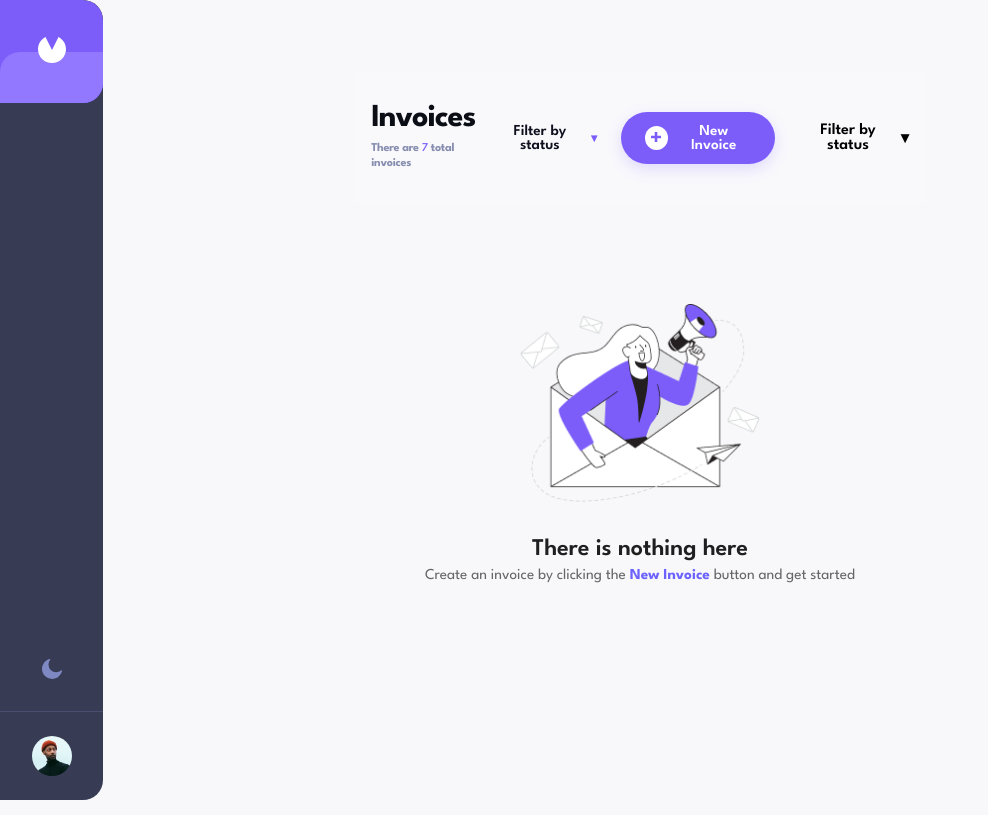
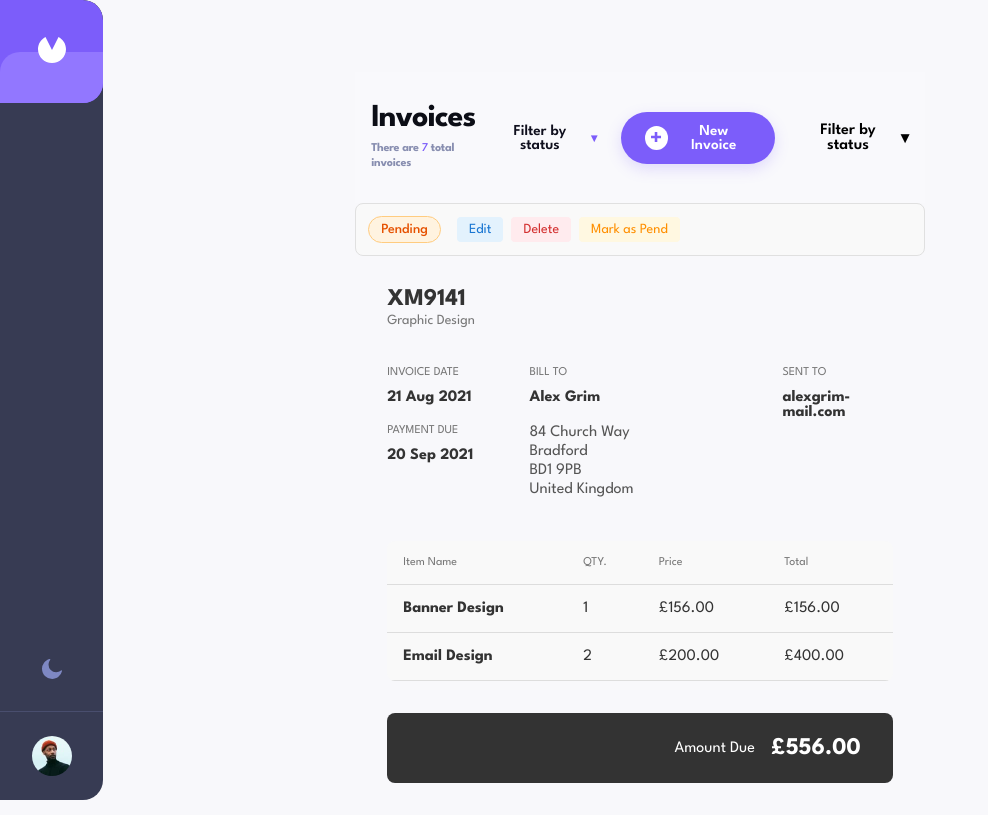
Before and after one commit to samuelBright09/Invoice-app, an Angular app: page / in a window 1280 px wide. Shown: the whole page, without its empty margins (0-988 px from the left). Built offline with nearby package versions, Linux system fonts and the light colour scheme.

Commit message:
Add status header to invoice details page

```diff
--- a/src/app/app.component.html
+++ b/src/app/app.component.html
@@ -5,8 +5,8 @@
   <app-header-component />
   <div class="invoice-main-container">
     <!-- <app-invoice-card /> -->
-     <!-- <app-view-invoice-component /> -->
-    <app-empty-invoice />
+     <app-view-invoice-component />
+    <!-- <app-empty-invoice /> -->
   </div>
 </div>
 <router-outlet />
--- a/src/app/app.component.ts
+++ b/src/app/app.component.ts
@@ -2,15 +2,15 @@ import { Component } from '@angular/core';
 import { RouterOutlet } from '@angular/router';
 import { SidebarComponent } from "./components/sidebar/sidebar.component";
 import { HeaderComponentComponent } from './components/header-component/header-component.component';
-import { EmptyInvoiceComponent } from "./components/empty-invoice/empty-invoice.component";
+// import { EmptyInvoiceComponent } from "./components/empty-invoice/empty-invoice.component";
 // import { DeleteModalComponentComponent } from "./components/delete-modal-component/delete-modal-component.component";
 // import { InvoiceCardComponent } from './components/invoice-card/invoice-card.component';
-// import { ViewInvoiceComponentComponent } from "./components/view-invoice-component/view-invoice-component.component";
+import { ViewInvoiceComponentComponent } from "./components/view-invoice-component/view-invoice-component.component";
 // import { NewInvoiceFormComponent } from "./components/new-invoice-form/new-invoice-form.component";
 
 @Component({
   selector: 'app-root',
-  imports: [RouterOutlet, SidebarComponent, HeaderComponentComponent, EmptyInvoiceComponent],
+  imports: [RouterOutlet, SidebarComponent, HeaderComponentComponent, ViewInvoiceComponentComponent],
   templateUrl: './app.component.html',
   styleUrl: './app.component.scss'
 })
--- a/src/app/components/view-invoice-component/view-invoice-component.component.html
+++ b/src/app/components/view-invoice-component/view-invoice-component.component.html
@@ -1,3 +1,13 @@
+
+<div class="status-container">
+  <div class="status-badge pending">Pending</div>
+  <div class="status-actions">
+    <button class="action-btn edit">Edit</button>
+    <button class="action-btn delete">Delete</button>
+    <button class="action-btn mark-pending">Mark as Pend</button>
+  </div>
+</div>
+
 <div class="invoice-container">
   <div class="invoice-header">
     <div>
--- a/src/app/components/view-invoice-component/view-invoice-component.component.scss
+++ b/src/app/components/view-invoice-component/view-invoice-component.component.scss
@@ -1,3 +1,63 @@
+.status-container {
+  display: flex;
+  align-items: center;
+  gap: 16px;
+  padding: 12px;
+  border: 1px solid #e0e0e0;
+  border-radius: 8px;
+  width: 100%;
+  background-color: #f9f9f9;
+
+  .status-badge {
+    padding: 6px 12px;
+    border-radius: 20px;
+    font-size: 14px;
+    font-weight: 500;
+
+    &.pending {
+      background-color: #fff3e0;
+      color: #e65100;
+      border: 1px solid #ffcc80;
+    }
+  }
+
+  .status-actions {
+    display: flex;
+    gap: 8px;
+
+    .action-btn {
+      padding: 6px 12px;
+      border: none;
+      border-radius: 4px;
+      font-size: 14px;
+      cursor: pointer;
+      transition: background-color 0.2s;
+
+      &:hover {
+        opacity: 0.9;
+      }
+
+      &.edit {
+        background-color: #e3f2fd;
+        color: #1976d2;
+      }
+
+      &.delete {
+        background-color: #ffebee;
+        color: #d32f2f;
+      }
+
+      &.mark-pending {
+        background-color: #fff8e1;
+        color: #ff8f00;
+      }
+    }
+  }
+}
+
+
+
+
 .invoice-container {
   width: 100%;
   margin: 0 auto;
```
